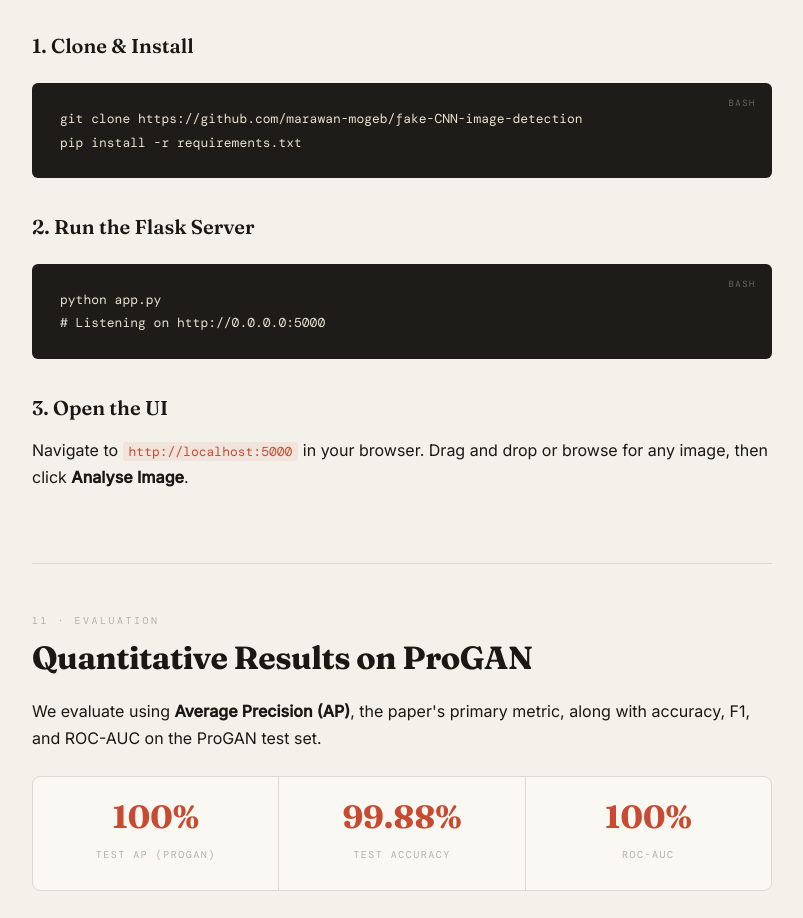
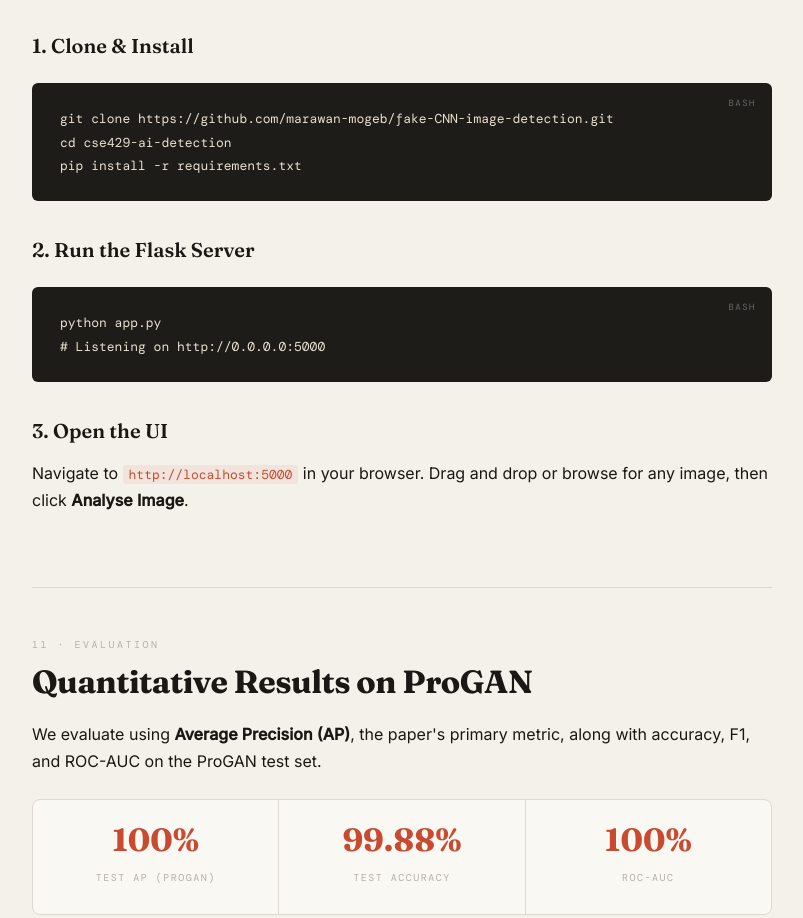
Before and after one commit to marawan-mogeb/fake-CNN-image-detection, a plain HTML site: page index.html in a window 1280 px wide. Shown: the part 7696-8614 px from the top of the page, without its empty margins (308-1111 px from the left). Drawn offline with nearby package versions, Linux system fonts and the light colour scheme; a web font is replaced by a local one.

Commit message:
Update GitHub repository link and clone command

```diff
--- a/index.html
+++ b/index.html
@@ -860,7 +860,8 @@ train_tf = transforms.Compose([
       <p class="section-eyebrow">10 · Setup & Execution</p>
       <h2>How to Run</h2>
       <h3>1. Clone & Install</h3>
-      <pre><span class="pre-label">bash</span><code>git clone https://github.com/marawan-mogeb/fake-CNN-image-detection
+       <pre><span class="pre-label">bash</span><code>git clone https://github.com/marawan-mogeb/fake-CNN-image-detection.git
+cd cse429-ai-detection
 pip install -r requirements.txt</code></pre>
       <h3>2. Run the Flask Server</h3>
       <pre><span class="pre-label">bash</span><code>python app.py
@@ -1062,7 +1063,7 @@ pip install -r requirements.txt</code></pre>
         [2] He, K., Zhang, X., Ren, S., & Sun, J. (2016). Deep residual learning for image recognition. <em>Proceedings of the IEEE conference on computer vision and pattern recognition</em> (CVPR).<br><br>
         [3] Karras, T., Laine, S., & Aila, T. (2019). A style-based generator architecture for generative adversarial networks. <em>Proceedings of the IEEE/CVF conference on computer vision and pattern recognition</em> (CVPR).<br><br>
         [4] Brock, A., Donahue, J., & Simonyan, K. (2018). Large scale GAN training for high fidelity natural image synthesis. <em>International Conference on Learning Representations</em> (ICLR).<br><br>
-        <strong>GitHub Repository:</strong> <a href="https://github.com/marawan-mogeb/fake-CNN-image-detection" target="_blank" style="color: var(--accent);">github.com/your-repo/cse429-ai-detection</a>
+        <strong>GitHub Repository:</strong> <a href="https://github.com/peterwang512/CNNDetection" target="_blank" style="color: var(--accent);">https://github.com/peterwang512/CNNDetection</a>
       </p>
     </section>
 
```
